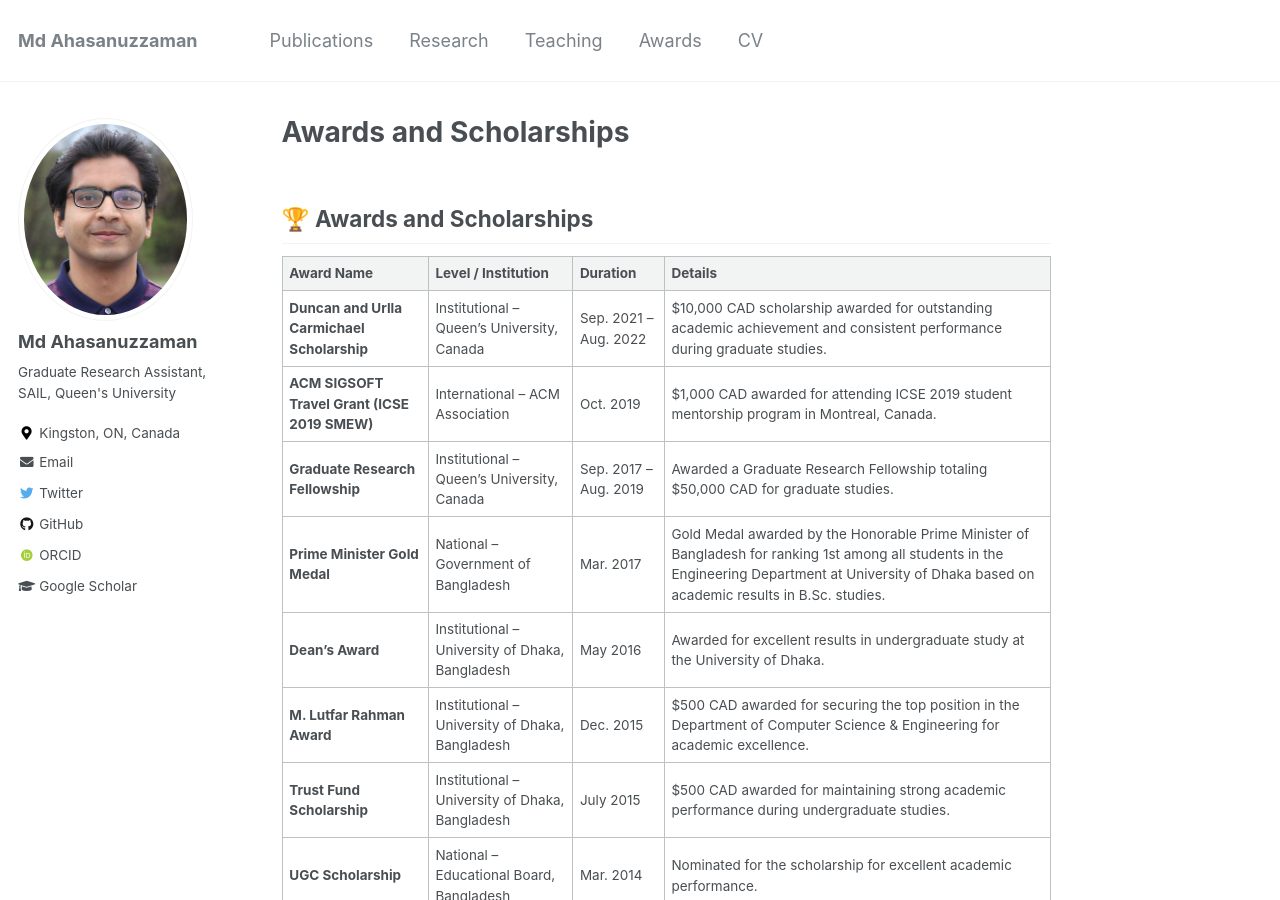
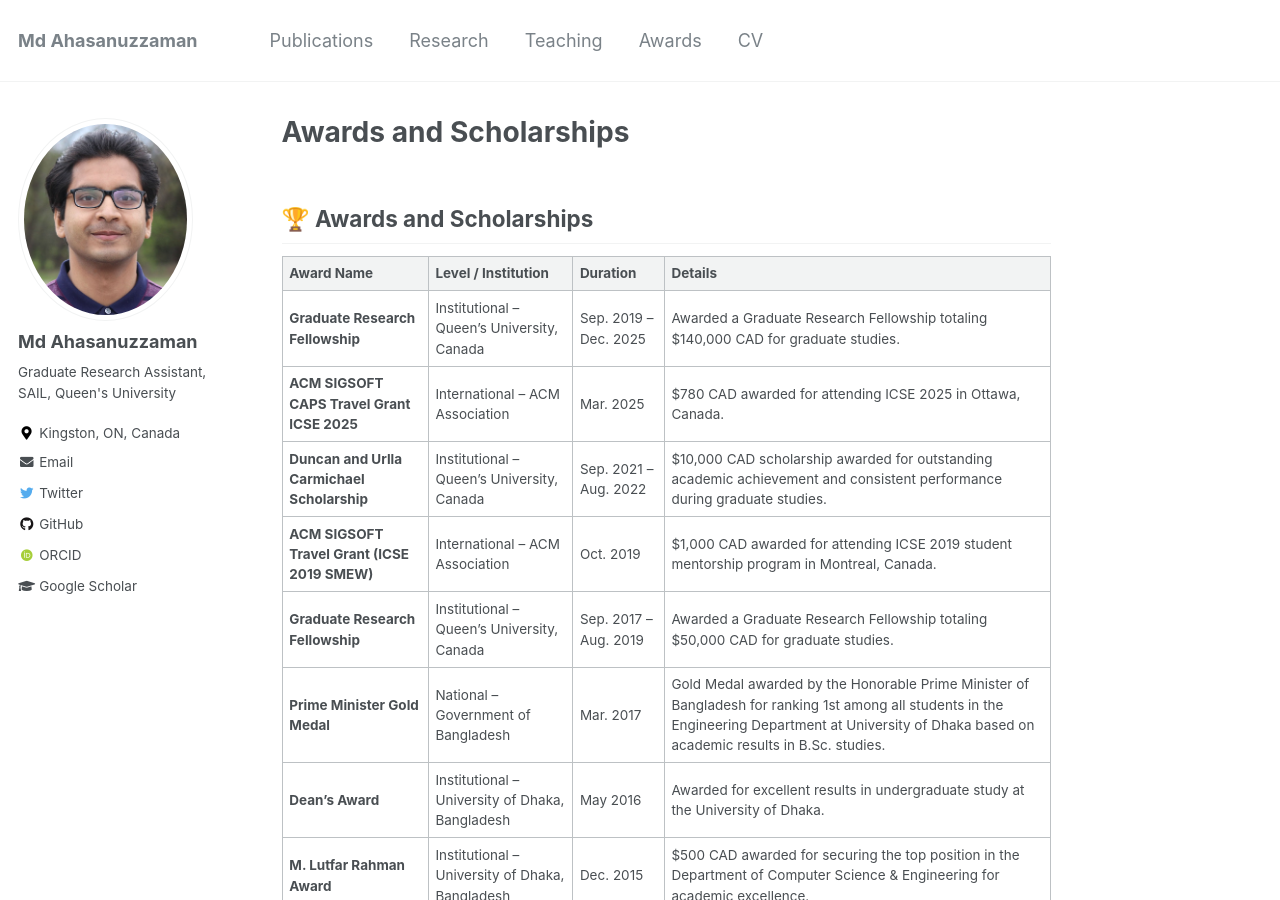
Before and after one commit to ahsan2010/ahsan2010.github.io, a Jekyll site: the page built from _pages/awards.md, in a window 1280 px wide and 900 px high. Built offline with Jekyll 4.4.1, drawn with Linux system fonts in a browser that asks for light colours; some web fonts are replaced.

Commit message:
update the awards

```diff
--- a/_pages/awards.md
+++ b/_pages/awards.md
@@ -9,6 +9,8 @@ author_profile: true
 
 | **Award Name** | **Level / Institution** | **Duration** | **Details** |
 |------------------|--------------------------|---------------|--------------|
+| **Graduate Research Fellowship** | Institutional – Queen’s University, Canada | Sep. 2019 – Dec. 2025 | Awarded a Graduate Research Fellowship totaling $140,000 CAD for graduate studies. |
+| **ACM SIGSOFT CAPS Travel Grant ICSE 2025** | International – ACM Association | Mar. 2025 | $780 CAD awarded for attending ICSE 2025 in Ottawa, Canada. |
 | **Duncan and Urlla Carmichael Scholarship** | Institutional – Queen’s University, Canada | Sep. 2021 – Aug. 2022 | $10,000 CAD scholarship awarded for outstanding academic achievement and consistent performance during graduate studies. |
 | **ACM SIGSOFT Travel Grant (ICSE 2019 SMEW)** | International – ACM Association | Oct. 2019 | $1,000 CAD awarded for attending ICSE 2019 student mentorship program in Montreal, Canada. |
 | **Graduate Research Fellowship** | Institutional – Queen’s University, Canada | Sep. 2017 – Aug. 2019 | Awarded a Graduate Research Fellowship totaling $50,000 CAD for graduate studies. |
```
